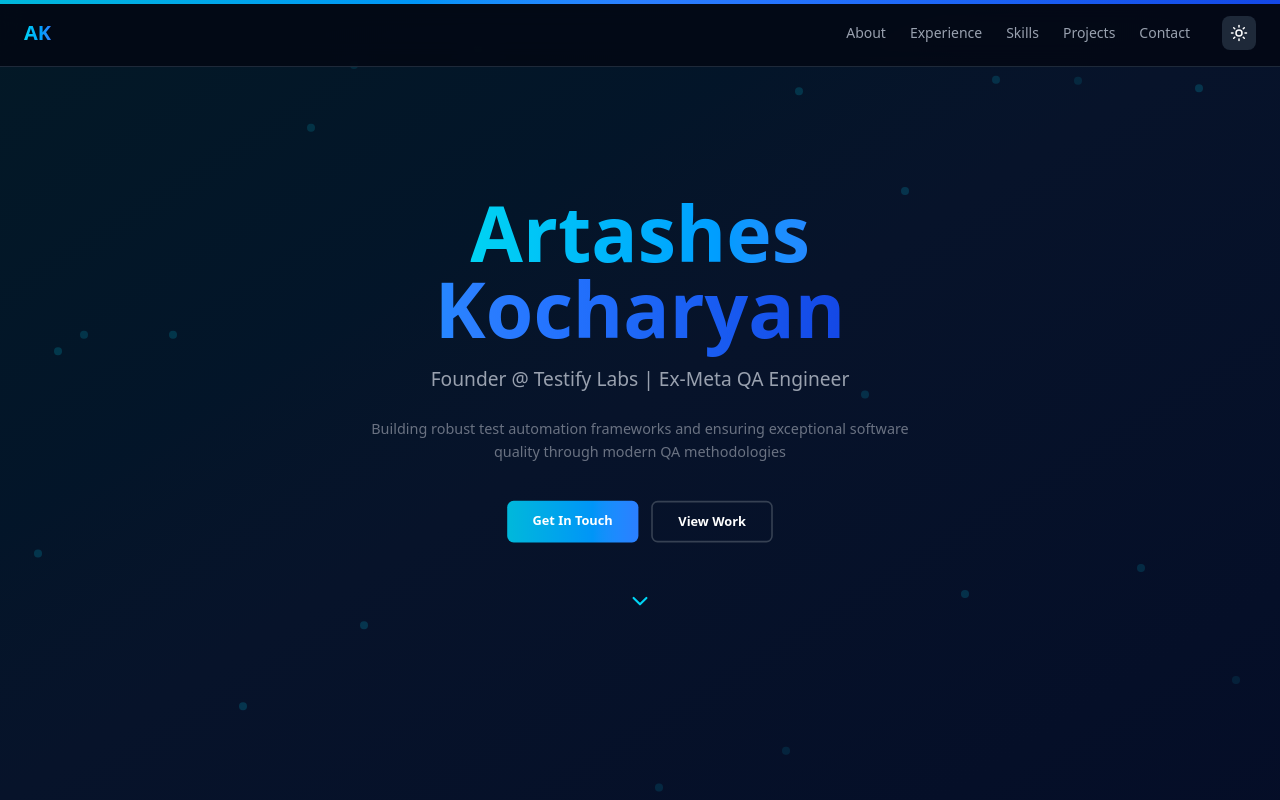
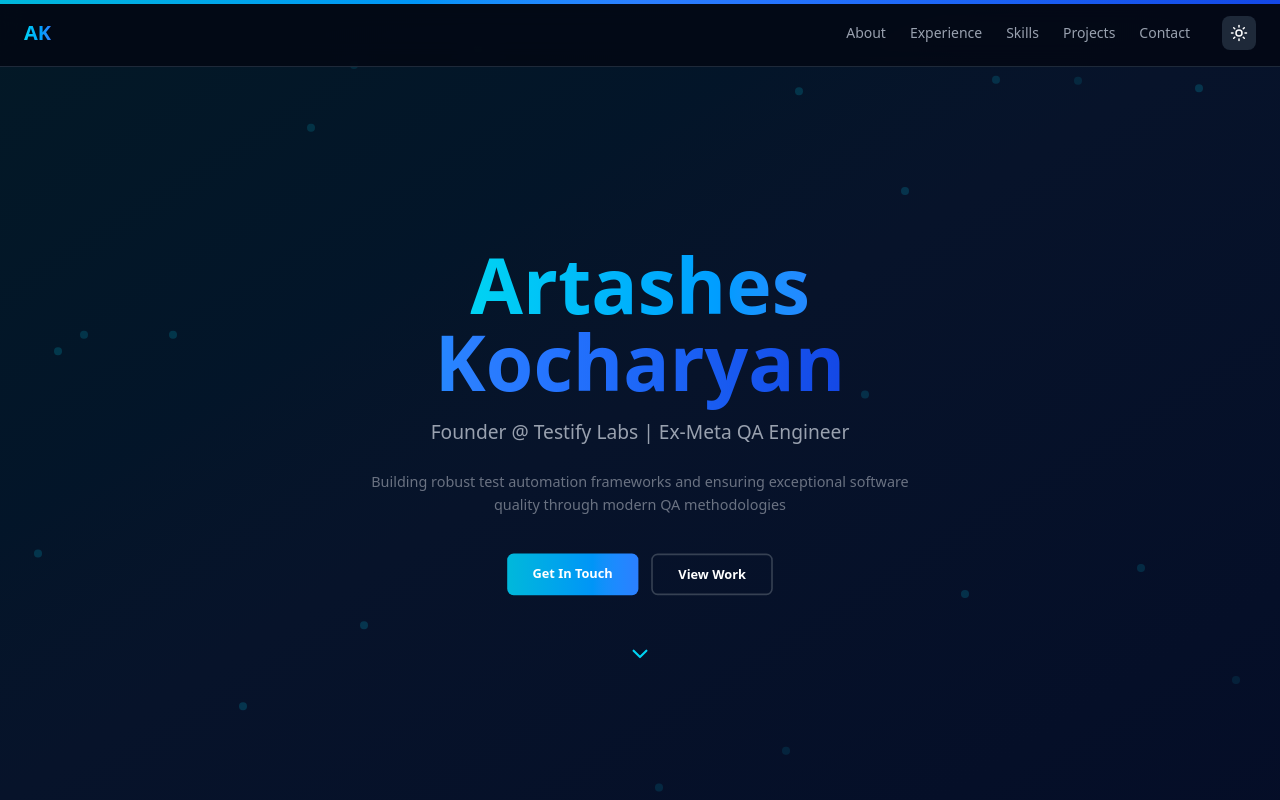
Before and after one commit to JustAnotherDevFromLA/artasheskocharyan, a Next.js app: page / in a window 1280 px wide. Shown: the top 800 px of the page. Built offline with nearby package versions, Linux system fonts and the light colour scheme.

Commit message:
fix(styling): Implement absolute centering for Hero buttons

```diff
--- a/src/app/Portfolio.tsx
+++ b/src/app/Portfolio.tsx
@@ -247,6 +247,7 @@ const Portfolio = () => {
             initial={{ opacity: 0, y: 20 }}
             animate={{ opacity: 1, y: 0 }}
             transition={{ duration: 0.8 }}
+            className="relative"
           >
             <h1 className="text-6xl md:text-8xl font-bold mb-6">
               <span className="bg-gradient-to-r from-cyan-400 via-blue-500 to-blue-700 bg-clip-text text-transparent">
@@ -260,6 +261,7 @@ const Portfolio = () => {
               Building robust test automation frameworks and ensuring exceptional software quality through modern QA methodologies
             </p>
 
+            <div className="absolute left-1/2 -translate-x-1/2 w-full">
               <div className="inline-flex gap-4 flex-wrap justify-center">
                 <motion.a
                   href="#contact"
@@ -286,6 +288,7 @@ const Portfolio = () => {
               >
                 <ChevronDown className="text-cyan-400 mx-auto" size={32} />
               </motion.div>
+            </div>
           </motion.div>
         </motion.div>
       </section>
```
Lines whose indentation alone changed are shown as unchanged.
